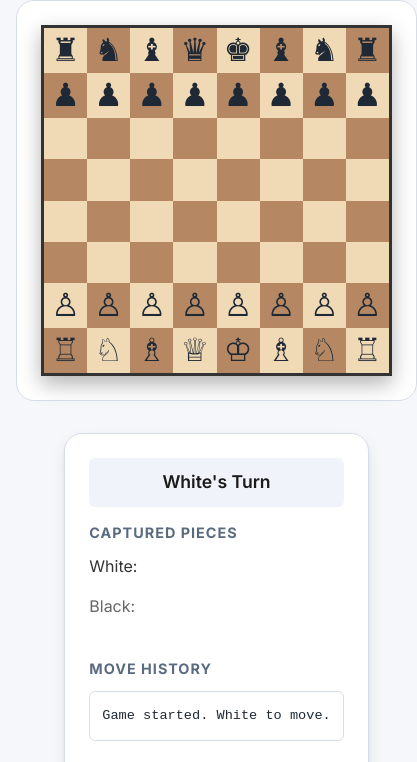
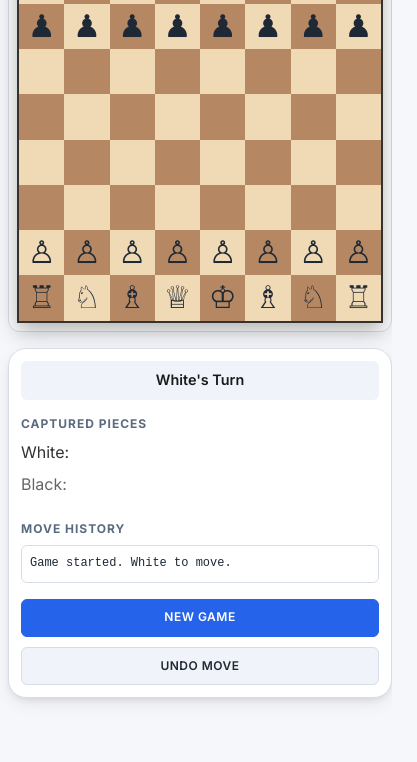
Before and after one commit to benjithompson/PerfectoExamplePages, a website: page examples/chess.html in a window 390 px wide. Shown: the part 200-962 px from the top of the page, 417 px wide, since content can reach past the window. After the commit the page ends 922 px from the top, so only its background shows below. Drawn offline with Linux system fonts and the light colour scheme.

Commit message:
Refactor chess game styles for improved layout and responsiveness

```diff
--- a/examples/chess.html
+++ b/examples/chess.html
@@ -21,16 +21,16 @@
     header a:hover, header button:hover { color:var(--color-text); border-color:var(--color-accent); }
 
     /* LAYOUT */
-    main { flex:1; width:100%; max-width:1400px; margin:0 auto; padding:1.6rem clamp(1rem,3vw,2.4rem) 3.5rem; }
-    .page-title { margin:0 0 1.5rem 0; font-size:clamp(1.9rem,3.5vw,2.8rem); line-height:1.1; letter-spacing:.5px; font-weight:600; }
+    main { flex:1; width:100%; max-width:1400px; margin:0 auto; padding:1rem clamp(.75rem,2vw,2.4rem) 2rem; }
+    .page-title { margin:0 0 1rem 0; font-size:clamp(1.5rem,4vw,2.8rem); line-height:1.1; letter-spacing:.5px; font-weight:600; }
 
     /* GAME CONTAINER */
-    .game-container { display:grid; grid-template-columns:1fr auto; gap:2rem; align-items:start; }
+    .game-container { display:grid; grid-template-columns:1fr auto; gap:1.5rem; align-items:start; }
 
     /* CHESSBOARD */
-    .board-wrapper { background:var(--color-surface); border:1px solid var(--color-border); border-radius:var(--radius-lg); padding:1.5rem; box-shadow:var(--shadow-lg); }
-    .chessboard { display:grid; grid-template-columns:repeat(8, 1fr); grid-template-rows:repeat(8, 1fr); width:min(600px, 90vw); height:min(600px, 90vw); border:3px solid #333; box-shadow:0 8px 20px rgba(0,0,0,0.3); margin:0 auto; }
-    .square { display:flex; align-items:center; justify-content:center; font-size:clamp(2rem, 5vw, 3.5rem); cursor:pointer; user-select:none; transition:all 0.2s ease; position:relative; }
+    .board-wrapper { background:var(--color-surface); border:1px solid var(--color-border); border-radius:var(--radius-lg); padding:clamp(.5rem, 2vw, 1.5rem); box-shadow:var(--shadow-lg); max-width:100%; }
+    .chessboard { display:grid; grid-template-columns:repeat(8, 1fr); grid-template-rows:repeat(8, 1fr); width:min(600px, calc(100vw - 2rem)); aspect-ratio:1/1; border:3px solid #333; box-shadow:0 8px 20px rgba(0,0,0,0.3); margin:0 auto; }
+    .square { display:flex; align-items:center; justify-content:center; font-size:clamp(1.5rem, 4vw, 3.5rem); cursor:pointer; user-select:none; transition:all 0.2s ease; position:relative; aspect-ratio:1/1; }
     .square.light { background:#f0d9b5; }
     .square.dark { background:#b58863; }
     .square.selected { background:#baca44 !important; box-shadow:inset 0 0 10px rgba(0,0,0,0.3); }
@@ -38,31 +38,50 @@
     .square.valid-move::after { content:''; position:absolute; width:25%; height:25%; border-radius:50%; background:rgba(0,0,0,0.2); }
     .square.capture::after { content:''; position:absolute; inset:0; border:3px solid rgba(200,0,0,0.6); border-radius:2px; }
     .square:hover { filter:brightness(1.1); }
-    .piece { pointer-events:none; }
+    .piece { pointer-events:none; line-height:1; }
 
     /* GAME INFO PANEL */
-    .game-info { background:var(--color-surface); border:1px solid var(--color-border); border-radius:var(--radius-lg); padding:1.5rem; box-shadow:var(--shadow-md); min-width:280px; }
-    .status { font-size:1.1rem; font-weight:600; margin-bottom:1rem; padding:.75rem; background:var(--color-surface-alt); border-radius:var(--radius-sm); text-align:center; }
+    .game-info { background:var(--color-surface); border:1px solid var(--color-border); border-radius:var(--radius-lg); padding:1rem; box-shadow:var(--shadow-md); min-width:280px; }
+    .status { font-size:1rem; font-weight:600; margin-bottom:1rem; padding:.75rem; background:var(--color-surface-alt); border-radius:var(--radius-sm); text-align:center; }
     .status.white-turn { color:#1a1a1a; }
     .status.black-turn { color:#2563eb; }
-    .info-section { margin-bottom:1.5rem; }
-    .info-section h3 { margin:0 0 .75rem 0; font-size:.9rem; text-transform:uppercase; letter-spacing:1px; color:var(--color-text-dim); }
-    .captured-pieces { display:flex; flex-wrap:wrap; gap:.5rem; min-height:2.5rem; }
-    .captured-piece { font-size:1.8rem; opacity:0.7; }
-    .move-history { max-height:300px; overflow-y:auto; font-size:.85rem; line-height:1.8; font-family:monospace; background:var(--color-bg-alt); padding:.75rem; border-radius:var(--radius-sm); border:1px solid var(--color-border); }
-    .move-entry { padding:.25rem; }
+    .info-section { margin-bottom:1.25rem; }
+    .info-section h3 { margin:0 0 .5rem 0; font-size:.85rem; text-transform:uppercase; letter-spacing:1px; color:var(--color-text-dim); }
+    .captured-pieces { display:flex; flex-wrap:wrap; gap:.5rem; min-height:2rem; }
+    .captured-piece { font-size:1.5rem; opacity:0.7; }
+    .move-history { max-height:250px; overflow-y:auto; font-size:.8rem; line-height:1.6; font-family:monospace; background:var(--color-bg-alt); padding:.5rem; border-radius:var(--radius-sm); border:1px solid var(--color-border); }
+    .move-entry { padding:.2rem; }
     .move-entry:nth-child(odd) { background:rgba(0,0,0,0.05); }
 
     /* CONTROLS */
-    .controls { display:flex; flex-direction:column; gap:.75rem; margin-top:1rem; }
-    .btn { font:inherit; cursor:pointer; border:1px solid var(--color-border); background:var(--color-surface-alt); color:var(--color-text); padding:.75rem 1rem; border-radius:var(--radius-sm); font-size:.85rem; font-weight:600; text-align:center; transition:var(--transition); text-transform:uppercase; letter-spacing:.5px; }
+    .controls { display:flex; flex-direction:column; gap:.65rem; margin-top:.75rem; }
+    .btn { font:inherit; cursor:pointer; border:1px solid var(--color-border); background:var(--color-surface-alt); color:var(--color-text); padding:.65rem .85rem; border-radius:var(--radius-sm); font-size:.8rem; font-weight:600; text-align:center; transition:var(--transition); text-transform:uppercase; letter-spacing:.5px; }
     .btn:hover { background:var(--color-accent); color:#fff; border-color:var(--color-accent); }
     .btn-primary { background:var(--color-accent); color:#fff; border-color:var(--color-accent); }
     .btn-primary:hover { background:var(--color-accent-hover); }
 
     @media (max-width:920px) {
-      .game-container { grid-template-columns:1fr; }
-      .game-info { max-width:600px; margin:0 auto; }
+      .game-container { grid-template-columns:1fr; gap:1rem; }
+      .game-info { max-width:100%; width:100%; }
+      .board-wrapper { width:100%; }
+      .chessboard { width:min(500px, calc(100vw - 2rem)); }
+    }
+
+    @media (max-width:600px) {
+      main { padding:.75rem .5rem 1.5rem; }
+      .page-title { font-size:1.5rem; margin-bottom:.75rem; }
+      .board-wrapper { padding:.5rem; border-radius:var(--radius); }
+      .chessboard { width:calc(100vw - 1.5rem); border-width:2px; }
+      .square { font-size:clamp(1.2rem, 8vw, 2rem); }
+      .game-info { padding:.75rem; }
+      .info-section { margin-bottom:1rem; }
+      .info-section h3 { font-size:.75rem; }
+      .move-history { max-height:180px; font-size:.75rem; }
+      .captured-piece { font-size:1.2rem; }
+      .status { font-size:.9rem; padding:.6rem; }
+      .btn { padding:.6rem .75rem; font-size:.75rem; }
+      header { padding:.65rem .75rem; gap:.5rem; }
+      header a, header button { padding:.5rem .65rem; font-size:.7rem; }
     }
   </style>
 </head>
```
